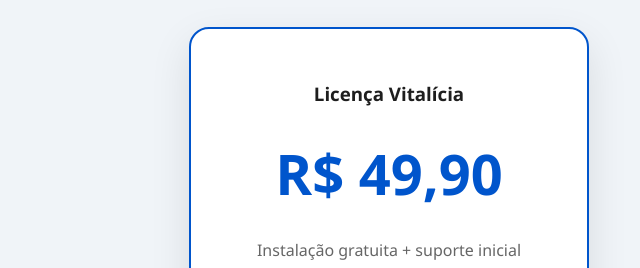
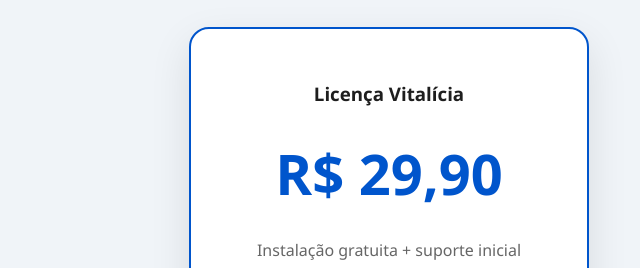
Before and after one commit to miguelGoncalvss/FinanPrimeSite, a plain HTML site: page index.html in a window 1280 px wide. Shown: the part 3260-3528 px from the top of the page, 251-891 px from the left. Drawn offline with Linux system fonts and the light colour scheme.

Commit message:
Atualizacao | Correcao de valores

```diff
--- a/index.html
+++ b/index.html
@@ -127,7 +127,7 @@
 
     <div class="preco-card">
         <h3>Licença Vitalícia</h3>
-        <p class="valor">R$ 49,90</p>
+        <p class="valor">R$ 29,90</p>
         <p class="detalhe">Instalação gratuita + suporte inicial</p>
 
         <a class="btn-primary" href="https://wa.me/5519996261910?text=Quero%20adquirir%20o%20FinanPrime!">
```
